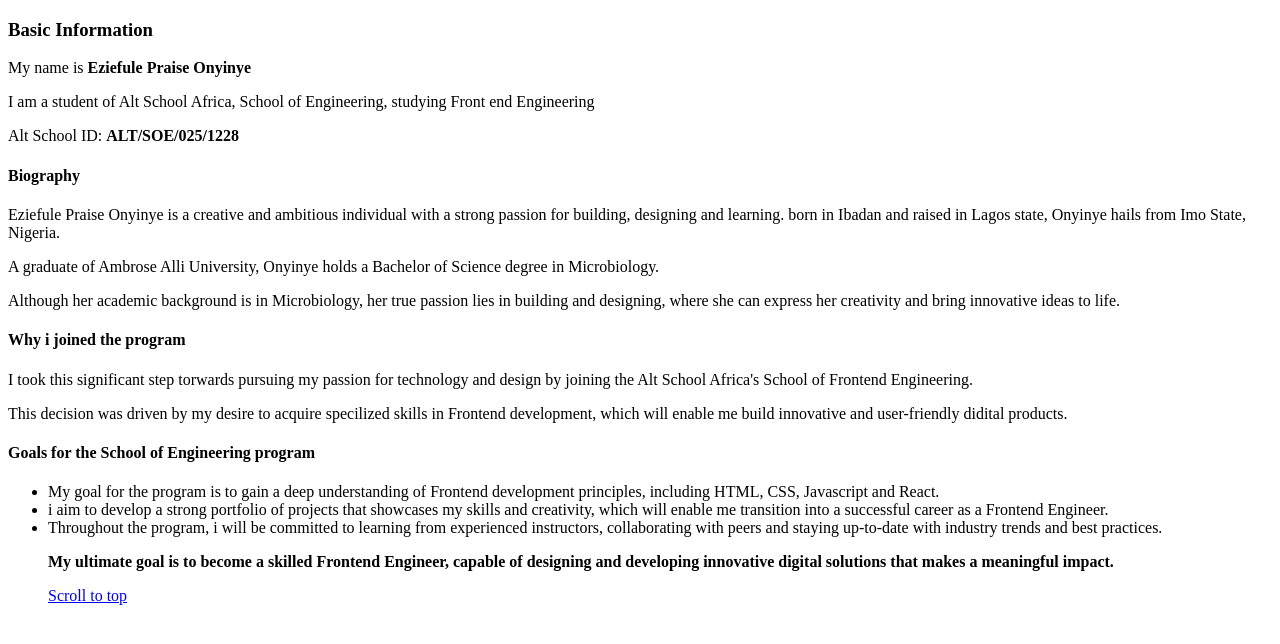
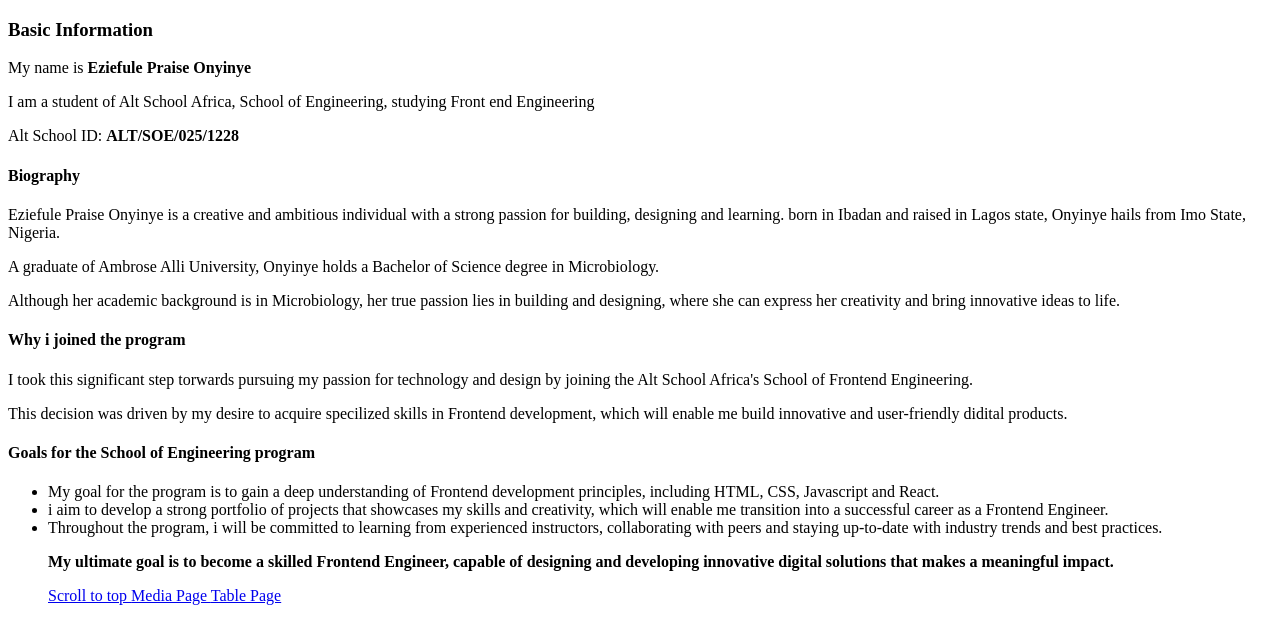
Before and after one commit to onyinyeeziefule/Assignment_2, a plain HTML site: page index.html in a window 1280 px wide. Drawn offline with Linux system fonts and the light colour scheme.

Commit message:
Update index.html

```diff
--- a/index.html
+++ b/index.html
@@ -99,6 +99,8 @@
  <a href="#top">
     Scroll to top
  </a>
+     <a href="./Assignment two/media.html"> Media Page </a>
+     <a href="./Assignment two/table.html"> Table Page </a>
 
 
  </body>
```
